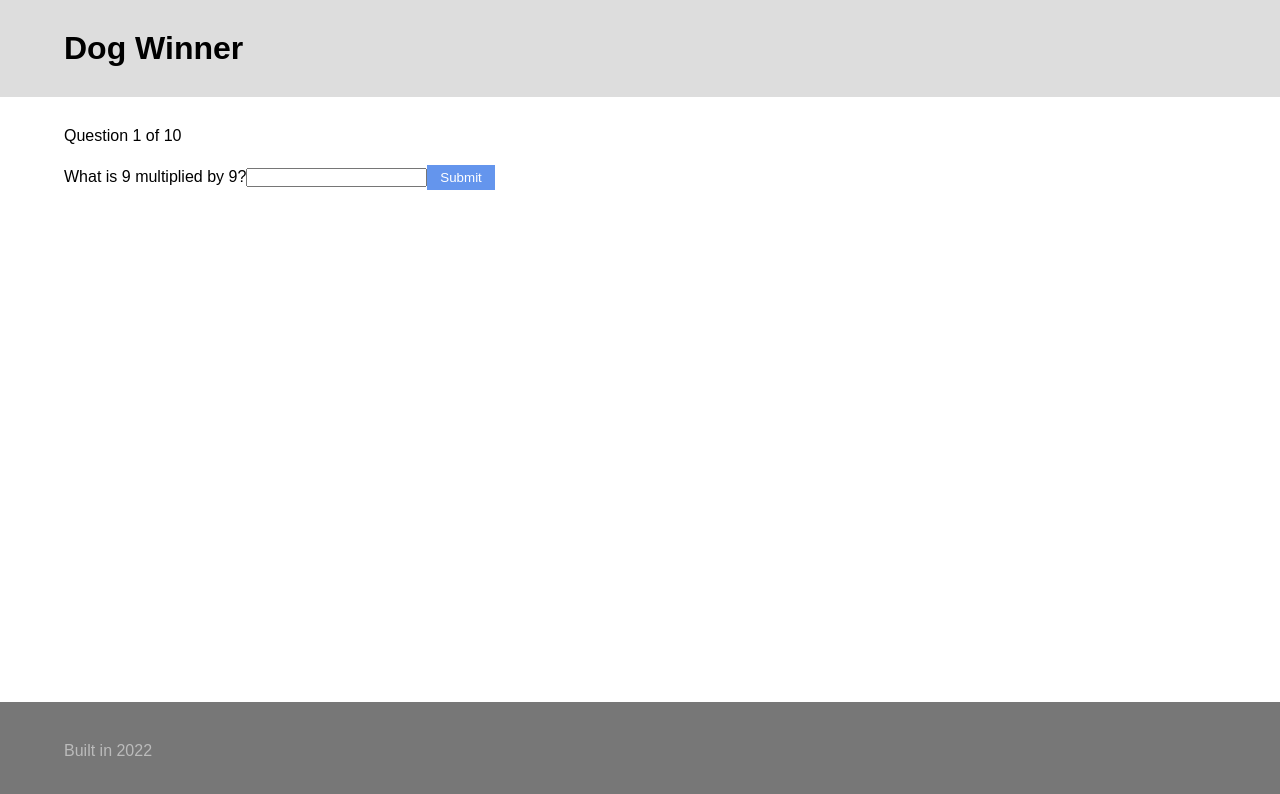
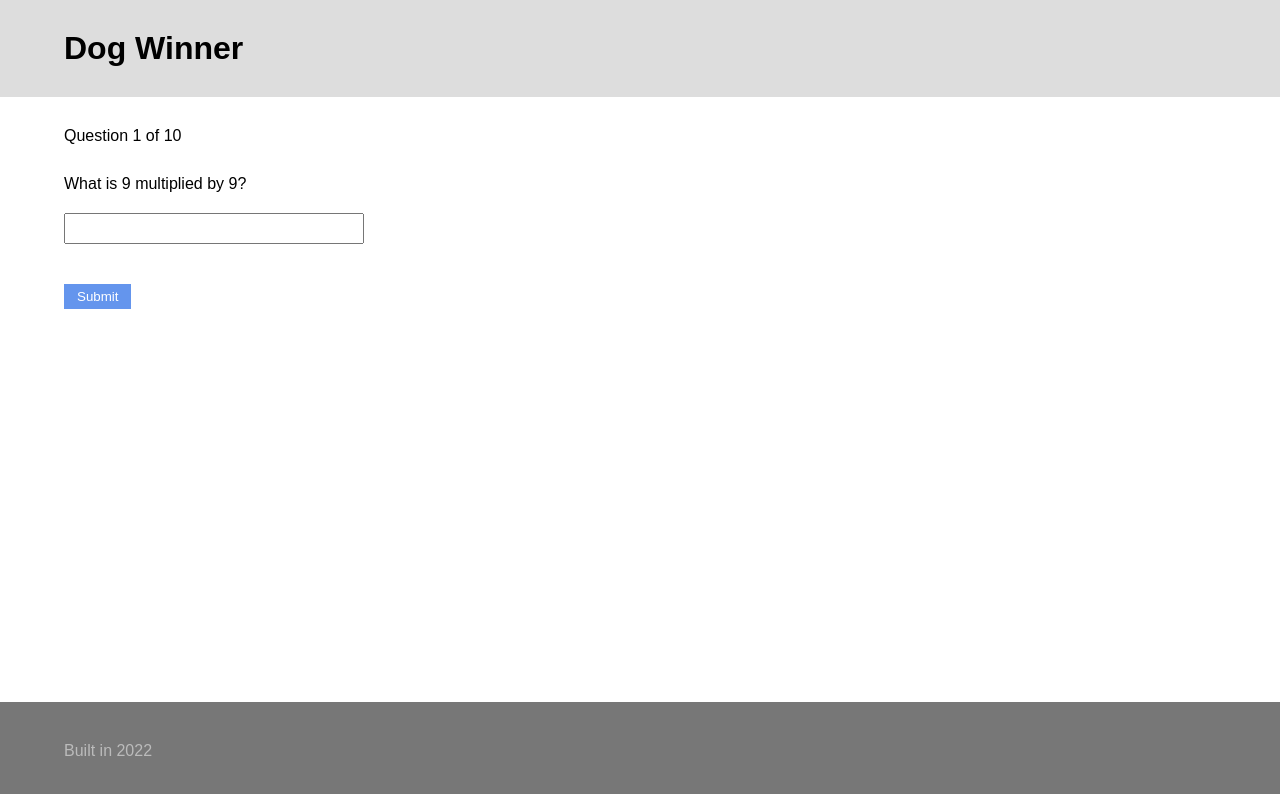
Before and after one commit to samuraijane/exercise-dog-winner, a React (Create React App) app: page / in a window 1280 px wide. Both pictures are taken after a click on the button "Start Game". Shown: the top 794 px of the page. Built offline with nearby package versions, Linux system fonts and the light colour scheme.

Commit message:
style the question form

```diff
--- a/src/components/questionForm.jsx
+++ b/src/components/questionForm.jsx
@@ -12,8 +12,10 @@ const QuestionForm = ({ action, count, data }) => {
 
   return (
     <form onSubmit={e => action(e, answer === fieldValue)}>
-      <label>{question}</label>
-      <input onChange={handleChange} />
+      <div className="question-block">
+        <label>{question}</label>
+        <input onChange={handleChange} />
+      </div>
       <button>Submit</button>
     </form>
   )
--- a/src/style.css
+++ b/src/style.css
@@ -50,3 +50,15 @@ button {
 button:hover {
   background-color: crimson;
 }
+
+.question-block {
+  display: flex;
+  flex-direction: column;
+  margin-top: 30px;
+}
+
+.question-block input {
+  margin: 20px 0;
+  max-width: 300px;
+  padding: 6px;
+}
```
